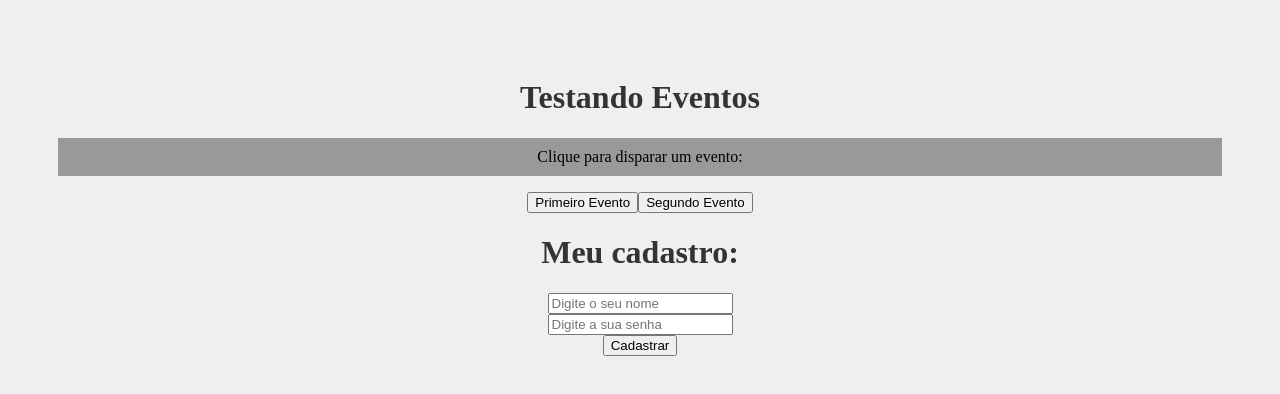
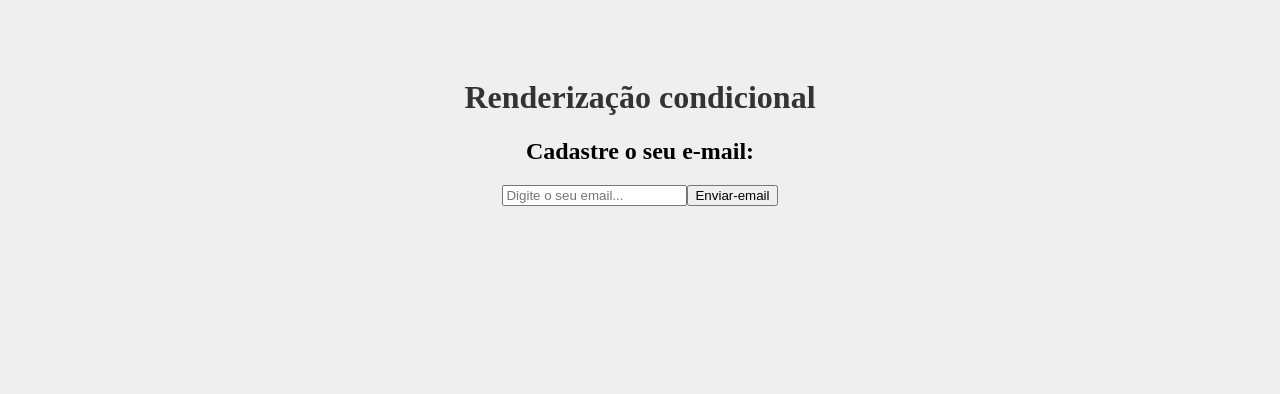
Before and after one commit to NewGabrielFroes/FundamentosReact, a React (Create React App) app: page / in a window 1280 px wide. Shown: the top 394 px of the page. Built offline with nearby package versions, Linux system fonts and the light colour scheme.

Commit message:
Trabalhando com renderizacao condicional

```diff
--- a/src/App.js
+++ b/src/App.js
@@ -1,6 +1,7 @@
 import './App.css';
 import Evento from './components/Evento';
 import Form from './components/Form';
+import Condicional from './components/Condicional'
 
 function App() {
   const nome = "Maria"
@@ -8,9 +9,8 @@ function App() {
 
   return (
     <div className="App">
-      <h1>Testando Eventos</h1>
-      <Evento />
-      <Form />
+      <h1>Renderização condicional</h1>
+      <Condicional />
     </div>
   );
 }
--- /dev/null
+++ b/src/components/Condicional.js
@@ -0,0 +1,39 @@
+import { useState } from 'react'
+
+function Condicional() {
+
+	const [email, setEmail] = useState()
+	const [userEmail, setUserEmail] = useState()
+
+	function enviarEmail(e) {
+		e.preventDefault()
+		setUserEmail(email)
+	}
+
+	function limparEmail(e) {
+		e.preventDefault()
+		setUserEmail()
+	}
+
+
+	return (
+		<div>
+			<h2>Cadastre o seu e-mail:</h2>
+			<form>
+				<input
+				type="email"
+				placeholder="Digite o seu email..."
+				onChange={(e) => setEmail(e.target.value)} />
+				<button onClick={enviarEmail}>Enviar-email</button>
+				{userEmail && (
+					<div>
+						<p>O e-mail do usuário é: {userEmail}</p>
+						<button onClick={limparEmail}>Limpar-email</button>
+					</div>
+				)}
+			</form>
+		</div>
+	)
+}
+
+export default Condicional
```
